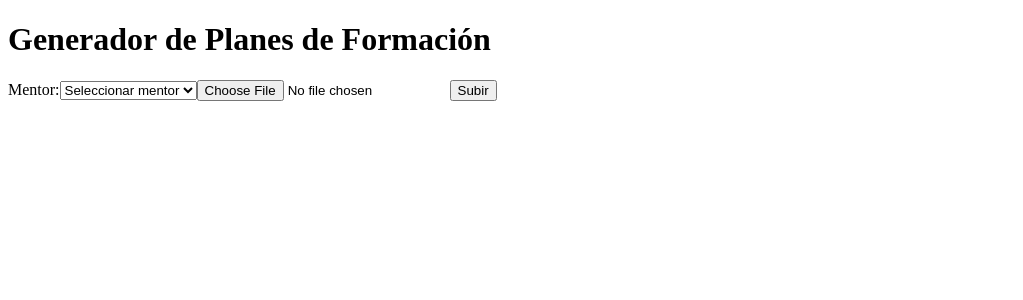
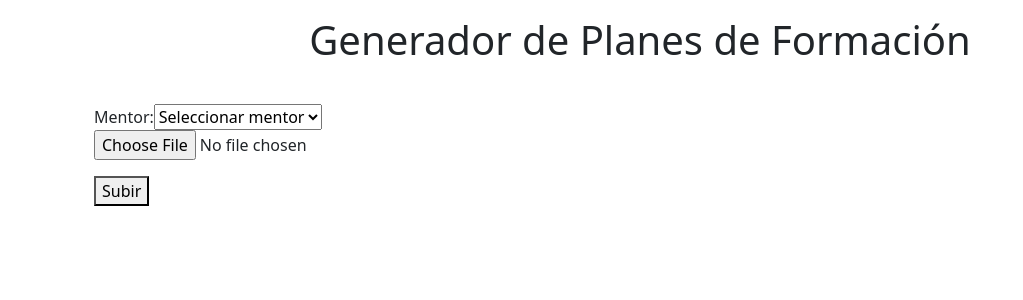
Before and after one commit to edcandev/formation-plan-frontend, a React (Vite) app: page / in a window 1280 px wide. Shown: the top 300 px of the page, without its empty margins (0-1023 px from the left). Built offline with nearby package versions, Linux system fonts and the light colour scheme.

Commit message:
asdasdasd

```diff
--- a/index.html
+++ b/index.html
@@ -6,10 +6,8 @@
     <meta name="viewport" content="width=device-width, initial-scale=1.0" />
     <title>Generador de Planes de Formación</title>
 
-    <!--
+      <link href="https://cdn.jsdelivr.net/npm/bootstrap@5.3.0-alpha3/dist/css/bootstrap.min.css" rel="stylesheet" integrity="sha384-KK94CHFLLe+nY2dmCWGMq91rCGa5gtU4mk92HdvYe+M/SXH301p5ILy+dN9+nJOZ" crossorigin="anonymous">
 
-      <link href="https://cdn.jsdelivr.net/npm/bootstrap@5.3.0-alpha3/dist/css/bootstrap.min.css" rel="stylesheet" integrity="sha384-KK94CHFLLe+nY2dmCWGMq91rCGa5gtU4mk92HdvYe+M/SXH301p5ILy+dN9+nJOZ" crossorigin="anonymous">
-    -->
 
 
   </head>
--- a/src/components/HeaderComponent.tsx
+++ b/src/components/HeaderComponent.tsx
@@ -1,8 +1,8 @@
 
 const HeaderComponent = () => {
   return (
-    <div className="bg-primary">
-        <h1 className='main-container-h1 mb-5'>Generador de Planes de Formación</h1>
+    <div className="">
+        <h1 className='main-container-h1 my-3 text-center'>Generador de Planes de Formación</h1>
     </div>
   )
 }
--- a/src/components/PlanGeneratorComponent.tsx
+++ b/src/components/PlanGeneratorComponent.tsx
@@ -8,27 +8,29 @@ const PlanPreviewComponent = ({studentExcelData} : Props) => {
 
 
   return (
-    <>
+    <div className='mx-4'>
         <h2>Asignaturas Registradas:</h2>
         <p><strong>Alumno:</strong> {studentExcelData?.firstSurname} {studentExcelData?.lastSurname} {studentExcelData?.name}</p>
         <p><strong>Matrícula:</strong> {studentExcelData?.studentId}</p>
 
-        <table>
+        <table className='table table-hover'>
             <thead>
                 <tr>
                     <th>Clave de materia</th>
                     <th>Periodo</th>
                     <th>Parciales</th>
+                    <th>Válida</th>
                 </tr>
             </thead>
             <tbody>
                 {
                     studentExcelData?.subjectList.map((subject)=>{
                         return(
-                        <tr key={subject.subjectId}>
+                        <tr key={subject.subjectId} className={subject.valid ? 'bg-success' : 'bg-danger'}>
                             <td>{subject.subjectId}</td>
                             <td>{subject.period}</td>
                             <td>{subject.partial}</td>
+                            <td>{subject.valid ? 'Sí' : 'No'}</td>
                         </tr>
                         )
                     })
@@ -44,7 +46,7 @@ const PlanPreviewComponent = ({studentExcelData} : Props) => {
             <input type="submit" value="Generar plan de formación" />
 
         </form>
-    </>
+    </div>
   )
 }
 
--- a/src/components/UploadComponent.tsx
+++ b/src/components/UploadComponent.tsx
@@ -65,7 +65,7 @@ const handleSelect = ():void=> {
 const UploadComponent = ( {handleChange} : Props  ) => {
 
   return (
-    <div className="container bg-success p-4 main-container">
+    <div className="container p-4 main-container">
 
       <label htmlFor="select-mentor">Mentor:</label>
       <select name="select-mentor" id="select-mentor" onClick={
```
Also changed, not shown: src/types.d.ts (+4 -3 lines).
